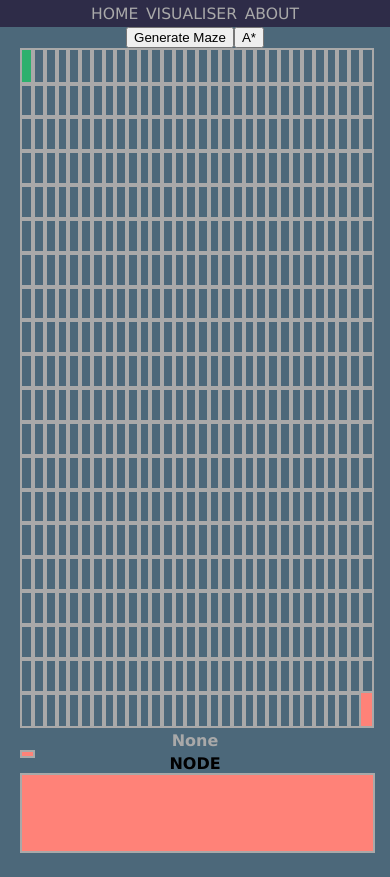
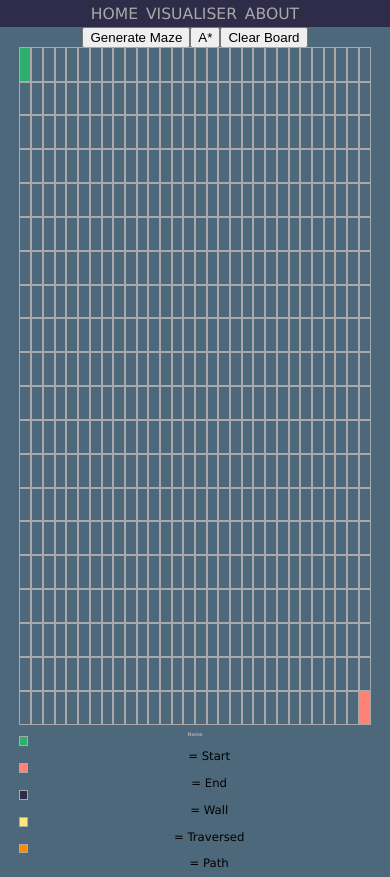
Before and after one commit to Tea-Sea/portfolio, a React (Create React App) app: page /visualiser in a window 390 px wide. Before the commit the page ends 853 px from the top, so only its background shows below. Built offline with nearby package versions, Linux system fonts and the light colour scheme.

Commit message:
added legend to visualiser. board can be cleared

```diff
--- a/src/App.css
+++ b/src/App.css
@@ -12,11 +12,11 @@ body {
 
 #header {
   background: rgb(46, 44, 72);
-  padding: 1%;
+  padding: 1vw;
 }
 
 .headerLink {
-  padding: 1%;
+  padding: 1vw;
   height: 100%;
   text-align: center;
   color: darkgrey;
@@ -31,7 +31,7 @@ body {
 }
 
 .headerLink:visited {
-  text-decoration: none;
+  text-decoration: underline;
 }
 
 .headerLink:hover {
--- a/src/Pages/Home/Home.css
+++ b/src/Pages/Home/Home.css
@@ -37,6 +37,10 @@ span {
   fill: rgb(46, 44, 72);
 }
 
+#resumeButton {
+  float: left;
+}
+
 @media only screen and (max-width: 600px) {
   h1 {
     font-size: 10vw;
@@ -47,7 +51,8 @@ span {
   }
 
   .icon {
-    transform: scale(6vw);
+    width: 8vw;
+    height: 8vw;
     transition: transform 0.2s ease;
   }
 }
--- a/src/Pages/Home/Home.jsx
+++ b/src/Pages/Home/Home.jsx
@@ -1,6 +1,7 @@
 import React from "react";
-import { ReactComponent as GithubLogo } from "../../Icons/Github.svg";
-import { ReactComponent as LinkedInLogo } from "../../Icons/LI.svg";
+import { ReactComponent as GithubLogo } from "../../Static/Github.svg";
+import { ReactComponent as LinkedInLogo } from "../../Static/LI.svg";
+import Resume from "../../Static/Resume.pdf";
 
 import "./Home.css";
 
@@ -24,6 +25,14 @@ const home = () => {
       >
         <LinkedInLogo className="icon" />
       </a>
+      <a
+        id="resumeButton"
+        href={Resume}
+        target="_blank"
+        rel="noreferrer noopener"
+      >
+        <button>RESUME</button>
+      </a>
     </div>
   );
 };
--- a/src/Pages/Visualiser/Node/Node.css
+++ b/src/Pages/Visualiser/Node/Node.css
@@ -8,7 +8,7 @@
   color: black;
 }
 .node {
-  border: 2px solid darkgrey;
+  outline: 0.15vw solid darkgrey;
   width: 100%;
   height: 100%;
   transition: background-color 0.4s ease, color 0.4s ease;
--- a/src/Pages/Visualiser/Visualiser.css
+++ b/src/Pages/Visualiser/Visualiser.css
@@ -6,6 +6,7 @@
 
 #nodeInfo {
   color: darkgrey;
+  font-size: 1.3vw;
 }
 .row {
   width: 100%;
@@ -17,7 +18,6 @@
   height: 100%;
   display: inline-block;
   background: none;
-  font: inherit;
 }
 
 #grid {
@@ -27,6 +27,29 @@
 
 #legend {
   width: 100%;
-  height: 10%;
-  display: block;
+  display: inline-block;
 }
+
+.displayNode {
+  width: 2vw;
+  height: 2vw;
+  display: inline-block;
+}
+
+.legendInfo {
+  display: inline;
+  font-size: 1.3vw;
+}
+
+dd {
+  display: inline-block;
+}
+
+@media only screen and (max-width: 600px) {
+  .legendInfo {
+    font-size: 3vw;
+  }
+  .displayNode {
+    display: flex;
+  }
+}
--- a/src/Pages/Visualiser/Visualiser.jsx
+++ b/src/Pages/Visualiser/Visualiser.jsx
@@ -174,6 +174,12 @@ export default class visualiser extends Component {
           >
             A*
           </button>
+          <button
+            className="clearBoard"
+            onClick={() => this.clearGrid(nodes, 0)}
+          >
+            Clear Board
+          </button>
           <div id="grid">
             {nodes.map((row, rowID) => (
               <div key={rowID} className="row" style={{ height: rowHeight }}>
@@ -207,39 +213,37 @@ export default class visualiser extends Component {
           <div id="nodeInfo">
             <b>{this.state.selectedNodeData}</b>
           </div>
-          <div id="legend">
-            <div
-              className="displayNode"
-              style={{ width: colWidth, height: rowHeight }}
-            >
-              <Node
-                class="Node"
-                column="0"
-                row="0"
-                isStart="false"
-                isEnd="false"
-                isWall="false"
-                isPath="false"
-                closed="false"
-                open="false"
-              ></Node>
-            </div>
-            <div className="legendInfo">
-              <b>NODE</b>
-            </div>
-            <Node
-              class="Node"
-              column="0"
-              row="0"
-              isStart="false"
-              isEnd="false"
-              isWall="false"
-              isPath="false"
-              closed="false"
-              open="false"
-              style={{ width: colWidth }}
-            ></Node>
-          </div>
+          <li id="legend" style={{ height: rowHeight }}>
+            <dt className="displayNode">
+              <Node isStart="true"></Node>
+            </dt>
+            <dd className="legendInfo">= Start</dd>
+            <span></span>
+
+            <dt className="displayNode">
+              <Node isEnd="true"></Node>
+            </dt>
+            <dd className="legendInfo">= End</dd>
+            <span></span>
+
+            <dt className="displayNode">
+              <Node isWall="true"></Node>
+            </dt>
+            <dd className="legendInfo">= Wall</dd>
+            <span></span>
+
+            <dt className="displayNode">
+              <Node closed="true"></Node>
+            </dt>
+            <dd className="legendInfo">= Traversed</dd>
+            <span></span>
+
+            <dt className="displayNode">
+              <Node isPath="true"></Node>
+            </dt>
+            <dd className="legendInfo">= Path</dd>
+            <span></span>
+          </li>
         </div>
       </>
     );
```
Also changed, not shown: src/Icons/Github.svg (deleted), src/Icons/LI.svg (deleted).
